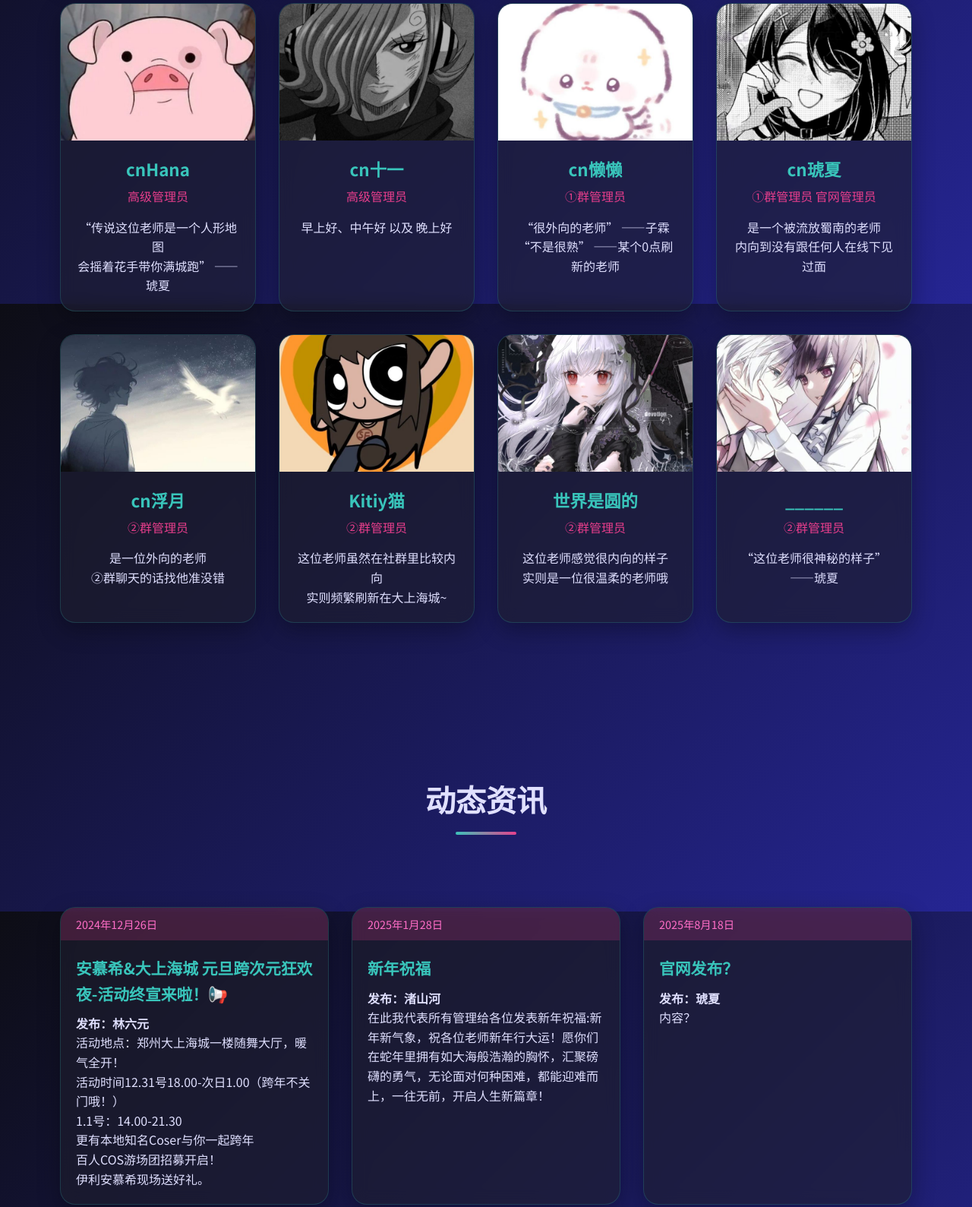
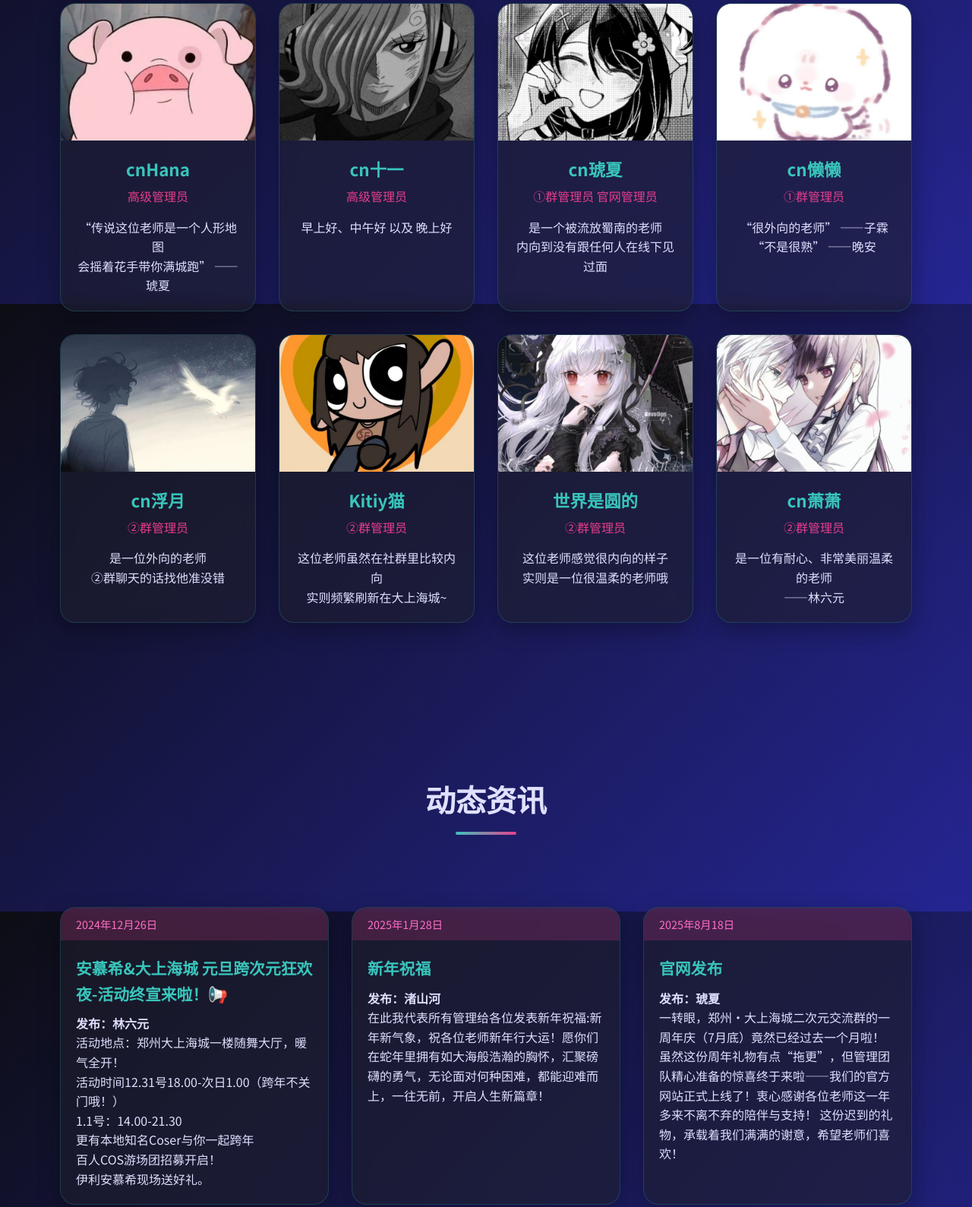
Before and after one commit to dshcacg/acg, a plain HTML site: page index.html in a window 1280 px wide. Shown: the part 4400-5989 px from the top of the page at 76% size. Drawn offline with Linux system fonts and the light colour scheme.

Commit message:
Update index.html

```diff
--- a/index.html
+++ b/index.html
@@ -6,6 +6,19 @@
     <title>郑州·大上海城二次元交流群 - 官网</title>
     <link href="https://fonts.googleapis.com/css2?family=Noto+Sans+SC:wght@300;400;500;700&display=swap" rel="stylesheet">
     <link rel="stylesheet" href="https://cdnjs.cloudflare.com/ajax/libs/font-awesome/6.4.0/css/all.min.css">
+    <script>
+        // 检测是否为移动设备
+        function isMobileDevice() {
+            return (typeof window.orientation !== "undefined") ||
+                (navigator.userAgent.indexOf('IEMobile') !== -1) ||
+                /Android|webOS|iPhone|iPad|iPod|BlackBerry|IEMobile|Opera Mini/i.test(navigator.userAgent);
+        }
+
+        // 如果是移动设备且当前不是移动版页面，则跳转
+        if (isMobileDevice() && !window.location.href.includes('mobile')) {
+            window.location.href = 'index_mobile.html';
+        }
+    </script>
     <style>
         * {
             margin: 0;
@@ -1052,7 +1065,7 @@
                         <h3>cn渚山河</h3>
                         <div class="role">高级管理员</div>
                         <p>社群的一位很温柔的老师</p>
-                        <p>Asuka激推，是位很好交流的老师哦~</p>
+                        <p>明日香激推，是位很好交流的老师哦~</p>
                     </div>
                 </div>
                 <div class="member-card">
@@ -1130,17 +1143,6 @@
                 </div>
                 <div class="member-card">
                     <div class="member-header">
-                        <img src="images/懒懒.jpg" alt="管理员">
-                    </div>
-                    <div class="member-info">
-                        <h3>cn懒懒</h3>
-                        <div class="role">①群管理员</div>
-                        <p>“很外向的老师” ——子霖</p>
-                        <p>“不是很熟” ——某个0点刷新的老师</p>
-                    </div>
-                </div>
-                <div class="member-card">
-                    <div class="member-header">
                         <img src="images/琥夏.jpg" alt="管理员">
                     </div>
                     <div class="member-info">
@@ -1152,6 +1154,17 @@
                 </div>
                 <div class="member-card">
                     <div class="member-header">
+                        <img src="images/懒懒.jpg" alt="管理员">
+                    </div>
+                    <div class="member-info">
+                        <h3>cn懒懒</h3>
+                        <div class="role">①群管理员</div>
+                        <p>“很外向的老师” ——子霖</p>
+                        <p>“不是很熟” ——晚安</p>
+                    </div>
+                </div>
+                <div class="member-card">
+                    <div class="member-header">
                         <img src="images/浮月.jpg" alt="管理员">
                     </div>
                     <div class="member-info">
@@ -1188,9 +1201,10 @@
                         <img src="images/zone.jpg" alt="管理员">
                     </div>
                     <div class="member-info">
-                        <h3>______</h3>
+                        <h3>cn萧萧</h3>
                         <div class="role">②群管理员</div>
-                        <p>“这位老师很神秘的样子” ——琥夏</p>
+                        <p>是一位有耐心、非常美丽温柔的老师</p>
+                        <p>——林六元</p>
                     </div>
                 </div>
             </div>
@@ -1226,9 +1240,9 @@
                 <div class="news-card">
                     <div class="news-date">2025年8月18日</div>
                     <div class="news-content">
-                        <h3>官网发布？</h3>
+                        <h3>官网发布</h3>
                         <h4>发布：琥夏</h4>
-                        <p>内容？</p>
+                        <p>一转眼，郑州·大上海城二次元交流群的一周年庆（7月底）竟然已经过去一个月啦！ 虽然这份周年礼物有点“拖更”，但管理团队精心准备的惊喜终于来啦——我们的官方网站正式上线了！衷心感谢各位老师这一年多来不离不弃的陪伴与支持！ 这份迟到的礼物，承载着我们满满的谢意，希望老师们喜欢！</p>
                     </div>
                 </div>
             </div>
```
